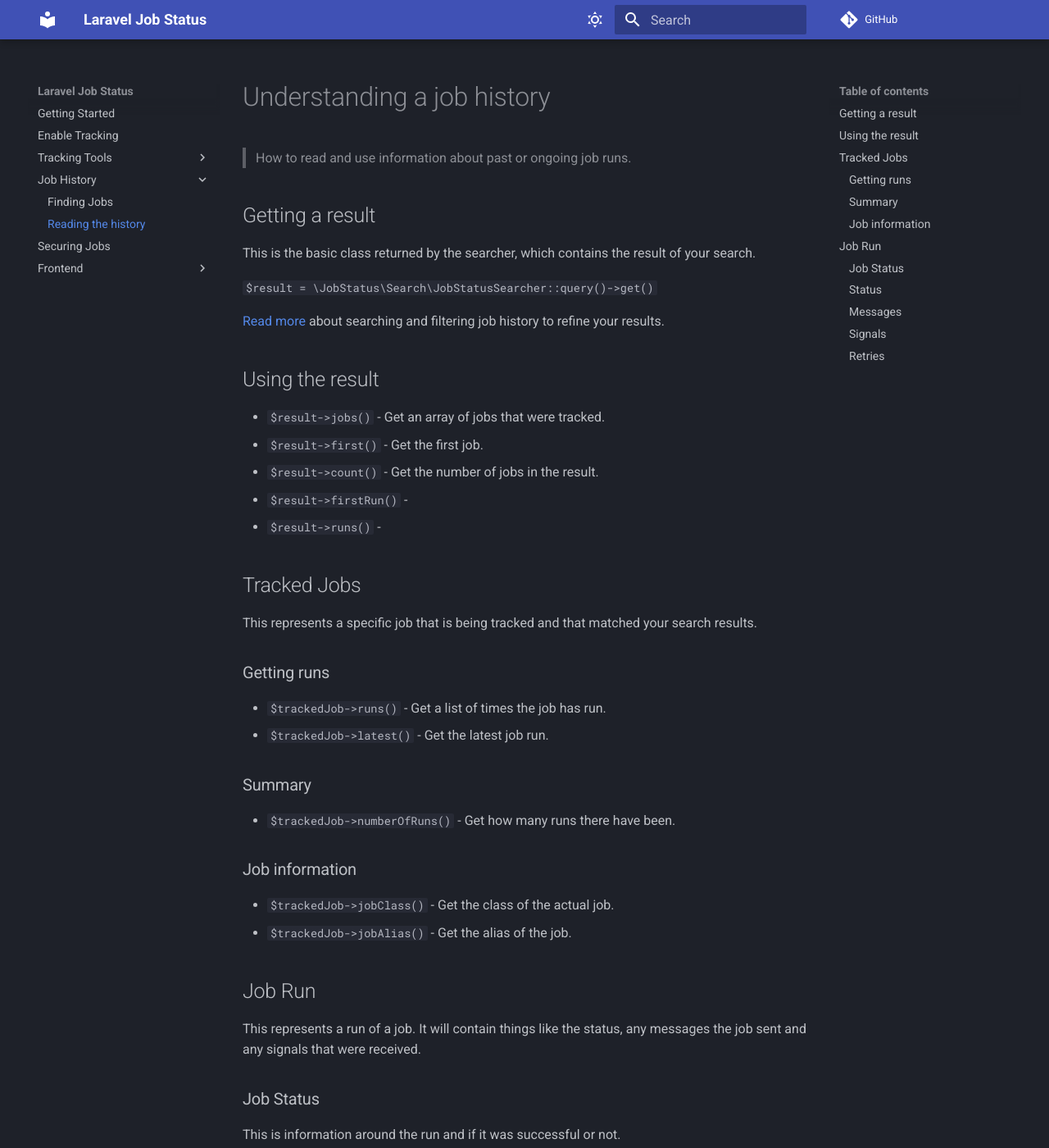
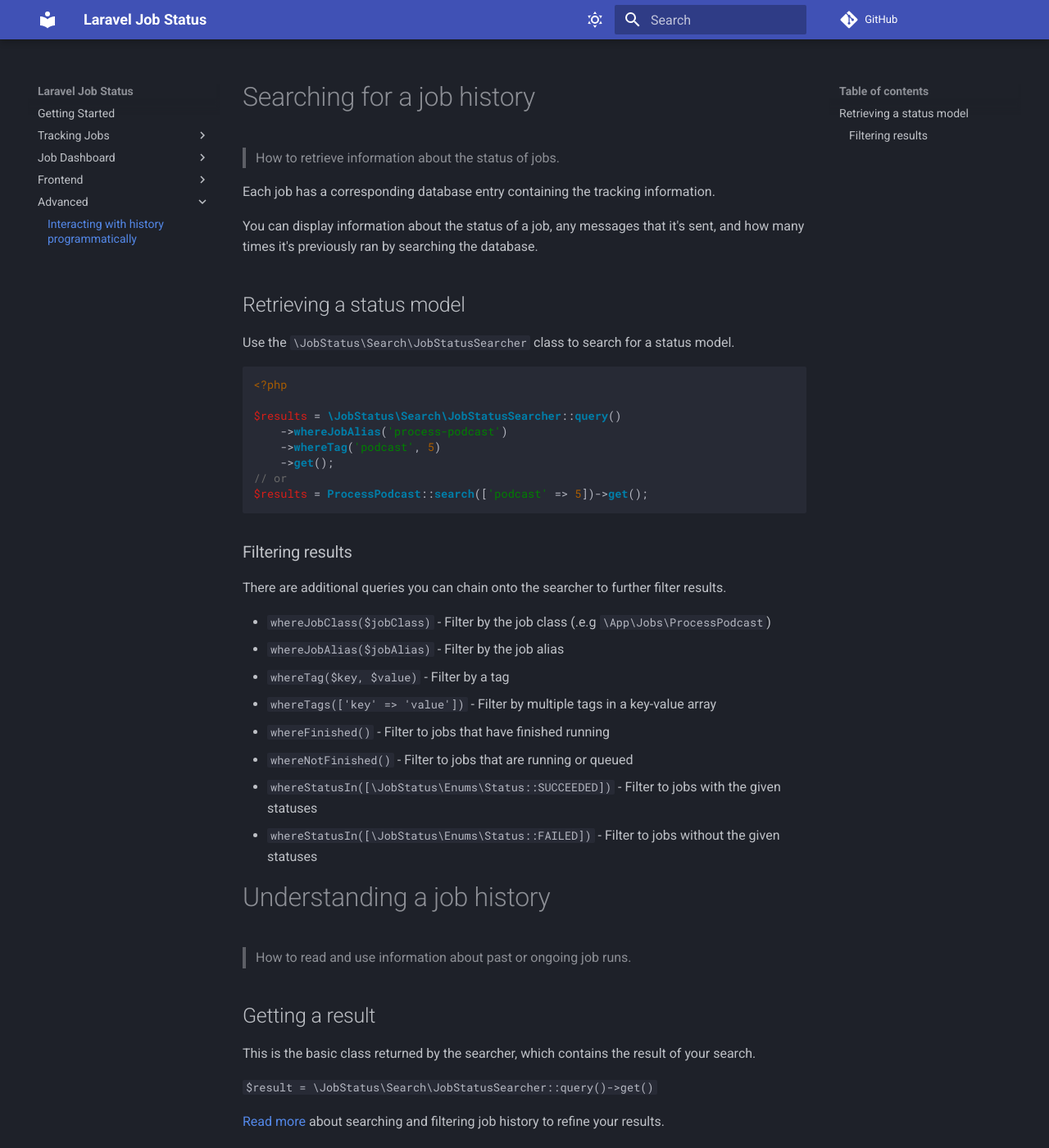
Before and after one commit to tobytwigger/laravel-job-status, an MkDocs documentation site: the page built from docs/docs/php-history.md, in a window 1280 px wide and 1400 px high. Shown: the whole window at 82% size. Built offline with MkDocs 1.6.1 and Material for MkDocs 9.7.7, drawn with Linux system fonts in a browser that asks for light colours; comment, search, counter and statistics services are not loaded.

Commit message:
Update documentation layout

````diff
--- a/docs/docs/reading-jobs.md
+++ b/docs/docs/php-history.md
@@ -1,3 +1,40 @@
+# Searching for a job history
+> How to retrieve information about the status of jobs.
+
+Each job has a corresponding database entry containing the tracking information.
+
+You can display information about the status of a job, any messages that it's sent, and how many times it's previously ran by searching the database.
+
+## Retrieving a status model
+
+Use the `\JobStatus\Search\JobStatusSearcher` class to search for a status model.
+
+```php
+<?php
+
+$results = \JobStatus\Search\JobStatusSearcher::query()
+    ->whereJobAlias('process-podcast')
+    ->whereTag('podcast', 5)
+    ->get();
+// or
+$results = ProcessPodcast::search(['podcast' => 5])->get();
+```
+
+### Filtering results
+
+There are additional queries you can chain onto the searcher to further filter results.
+
+- `whereJobClass($jobClass)` - Filter by the job class (.e.g `\App\Jobs\ProcessPodcast`)
+- `whereJobAlias($jobAlias)` - Filter by the job alias
+- `whereTag($key, $value)` - Filter by a tag
+- `whereTags(['key' => 'value'])` - Filter by multiple tags in a key-value array
+- `whereFinished()` - Filter to jobs that have finished running
+- `whereNotFinished()` - Filter to jobs that are running or queued
+- `whereStatusIn([\JobStatus\Enums\Status::SUCCEEDED])` - Filter to jobs with the given statuses
+- `whereStatusIn([\JobStatus\Enums\Status::FAILED])` - Filter to jobs without the given statuses
+
+
+
 # Understanding a job history
 > How to read and use information about past or ongoing job runs.
 
--- a/docs/mkdocs.yml
+++ b/docs/mkdocs.yml
@@ -4,18 +4,21 @@
 
 nav:
     -   Getting Started: 'index.md'
-    -   Enable Tracking: 'tracking-jobs.md'
-    -   Tracking Tools:
-            -   Progress: 'progress.md'
-            -   Sending messages: 'messages.md'
-            -   Signals: 'signals.md'
-    -   Job History:
-            -   Finding Jobs: 'searching.md'
-            -   Reading the history: 'reading-jobs.md'
-    -   Securing Jobs: 'auth.md'
-    - Frontend:
-          - Javascript Integration: 'custom-frontend.md'
-          - Vue Integration: 'vue.md'
+    -   Tracking Jobs:
+            -   Enabling: 'enable-tracking.md'
+            -   Enhancing Jobs:
+                    -   Progress: 'features/progress.md'
+                    -   Sending messages: 'features/messages.md'
+                    -   Signals: 'features/signals.md'
+            -   Security: 'auth.md'
+            -   Pruning: 'clearing.md'
+    -   Job Dashboard:
+            -   Intro: 'dashboard/intro.md'
+    -   Frontend:
+            -   Javascript Integration: 'js/custom-frontend.md'
+            -   Vue Integration: 'js/vue.md'
+    -   Advanced:
+            -   Interacting with history programmatically: 'php-history.md'
 theme:
     name: material
     custom_dir: overrides
@@ -41,9 +44,9 @@
     - git-authors
 markdown_extensions:
     - admonition
-    - codehilite:
-          guess_lang: true
-          use_pygments: false
+    -   codehilite:
+            guess_lang: true
+            use_pygments: false
     - pymdownx.details
     - pymdownx.superfences
 extra_css:
````
Also changed, not shown: docs/docs/dashboard/intro.md (renamed from docs/docs/dashboard/notes.md, +5 -0 lines), docs/docs/features/messages.md (renamed from docs/docs/messages.md, +1 -1 lines), docs/docs/index.md (+5 -4 lines), docs/docs/searching.md (deleted, +0 -34 lines), docs/docs/clearing.md (added), docs/docs/enable-tracking.md (renamed from docs/docs/tracking-jobs.md), docs/docs/features/progress.md (renamed from docs/docs/progress.md), docs/docs/features/signals.md (renamed from docs/docs/signals.md), docs/docs/js/custom-frontend.md (renamed from docs/docs/custom-frontend.md), docs/docs/js/vue.md (renamed from docs/docs/vue.md).
